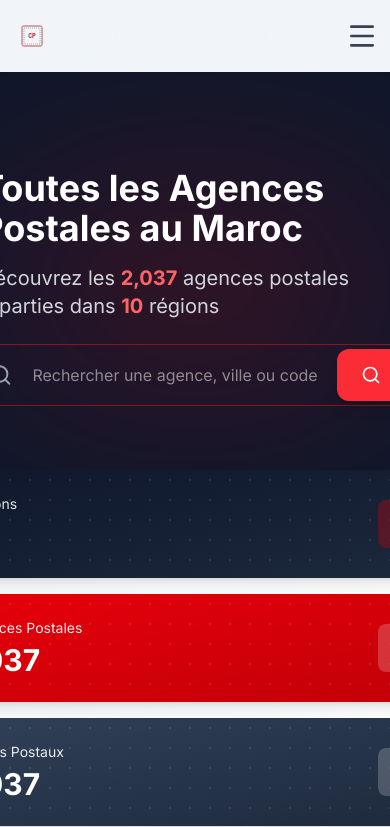
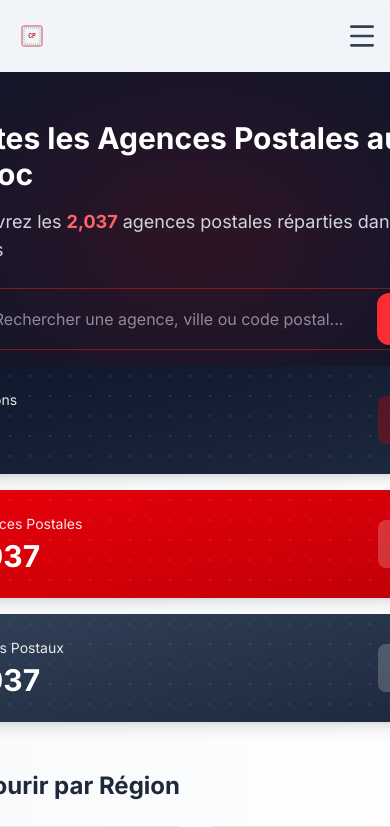
Before and after one commit to ibra1987/code-postal-maroc, a Next.js app: page / in a window 390 px wide. Shown: the top 827 px of the page. Built offline with nearby package versions, Linux system fonts and the light colour scheme.

Commit message:
fix padding hero section

```diff
--- a/app/components/heroSection.tsx
+++ b/app/components/heroSection.tsx
@@ -4,21 +4,21 @@ import { SearchBar } from "./searchBar";
 
 export function HeroSection({totalAgences, regions}: {totalAgences: number; regions: string[]}) {
   return (
-    <section className="w-full rounded-xl bg-slate-900 text-white py-24 px-10 relative overflow-hidden">
+    <section className="w-full rounded-xl bg-slate-900 text-white py-12 md:py-24 px-4 md:px-10 relative overflow-hidden">
       {/* Red glow effect */}
       <div className="absolute inset-0">
         <div className="absolute top-1/2 left-1/2 -translate-x-1/2 -translate-y-1/2 w-[400px] h-[200px] lg:w-[800px] lg:h-[400px] bg-red-600/20 blur-[100px] rounded-full" />
       </div>
 
-      <div className="mx-auto px-4 relative">
+      <div className="mx-auto relative max-w-7xl">
         <div className="max-w-3xl">
           {/* Badge */}
 
 
-          <h1 className="text-4xl md:text-5xl font-bold mb-4 text-white">
+          <h1 className="text-3xl md:text-4xl lg:text-5xl font-bold mb-4 text-white">
             Toutes les Agences Postales au Maroc
           </h1>
-          <p className="text-xl text-gray-300 mb-6">
+          <p className="text-lg md:text-xl text-gray-300 mb-6">
             Découvrez les <span className="text-red-400 font-bold">{totalAgences.toLocaleString()}</span> agences postales réparties dans <span className="text-red-400 font-bold">{regions.length}</span> régions
           </p>
 
```
